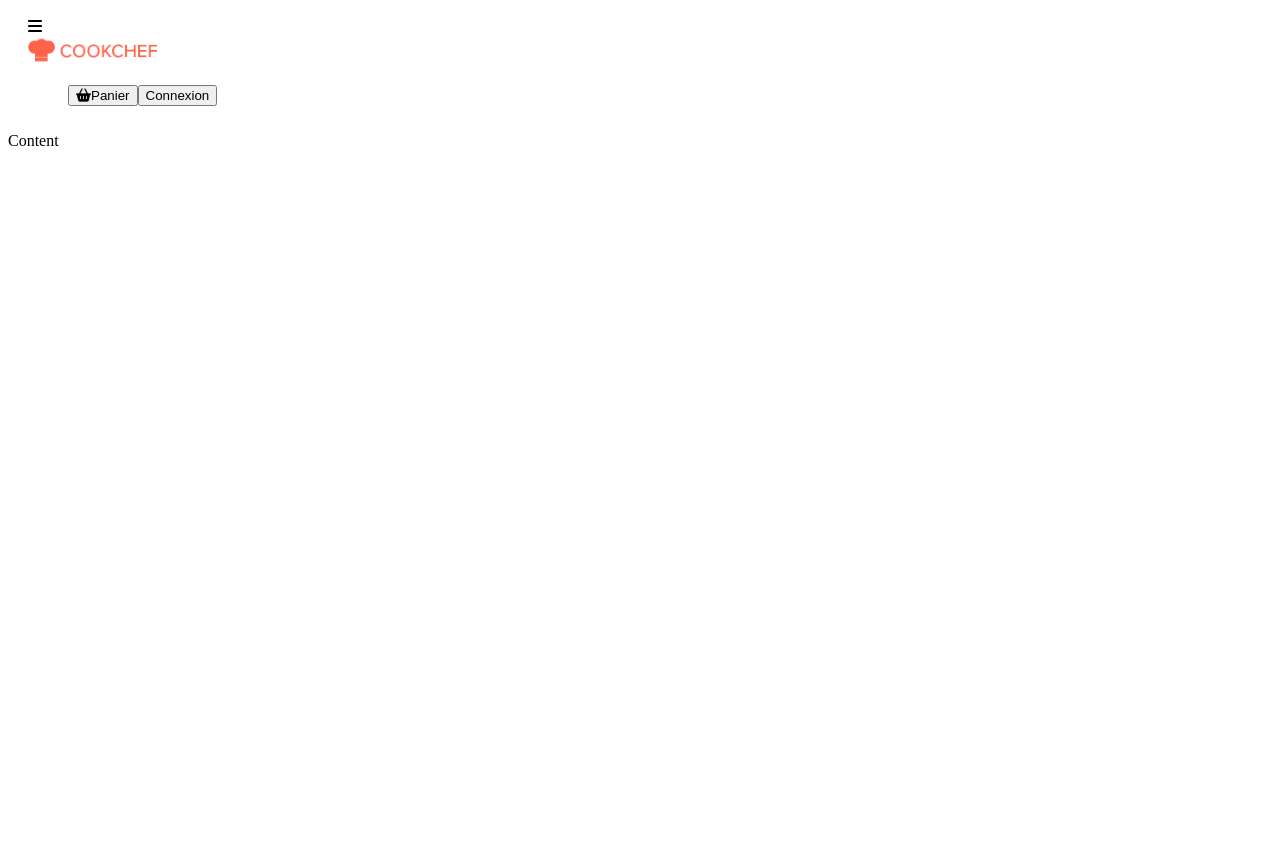
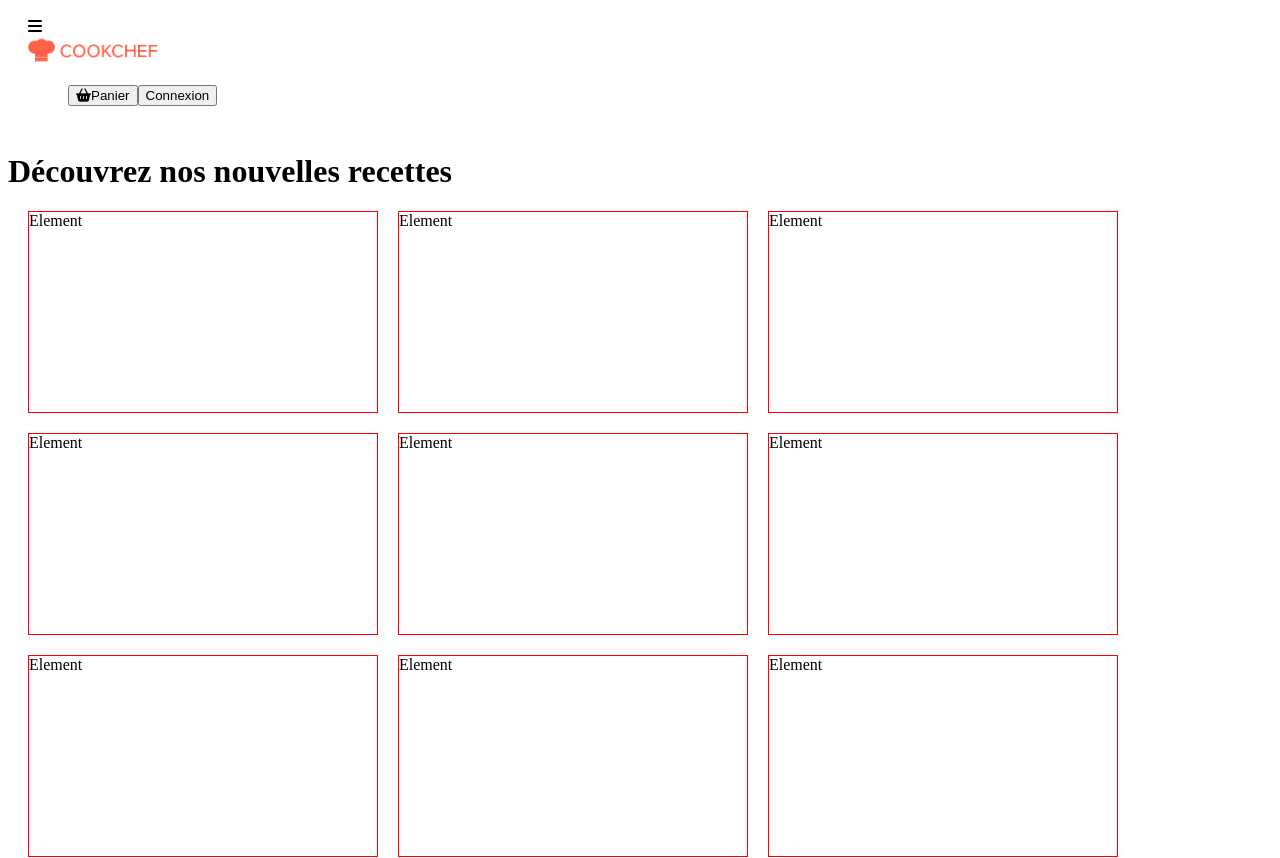
Before and after one commit to GuillemotClement/REACT-CookChef, a React (Vite) app: page / in a window 1280 px wide. Shown: the top 858 px of the page. Before the commit the page ends 816 px from the top, so only its background shows below. Built offline with nearby package versions, Linux system fonts and the light colour scheme; the HTML template or start-up script is replaced by a standard one.

Commit message:
Mise en place content

```diff
--- a/src/assets/styles/_themes.scss
+++ b/src/assets/styles/_themes.scss
@@ -19,3 +19,8 @@
   color: var(--primary);
   background-color: white;
 }
+
+.card {
+  border-radius: 20px;
+  background-color: white;
+}
--- a/src/components/Content.jsx
+++ b/src/components/Content.jsx
@@ -1,3 +1,23 @@
+import styles from "./Content.module.scss";
+
 export default function Content() {
-  return <div className="b2 flex-fill">Content</div>;
+  return (
+    <div className="flex-fill container p-20">
+      <h1 className="my-30">Découvrez nos nouvelles recettes</h1>
+      <div className={`card p-20 ${styles.contentCard}`}>
+        <div className={styles.grid}>
+          <div className={styles.elem}>Element</div>
+          <div className={styles.elem}>Element</div>
+          <div className={styles.elem}>Element</div>
+          <div className={styles.elem}>Element</div>
+          <div className={styles.elem}>Element</div>
+          <div className={styles.elem}>Element</div>
+          <div className={styles.elem}>Element</div>
+          <div className={styles.elem}>Element</div>
+          <div className={styles.elem}>Element</div>
+          <div className={styles.elem}>Element</div>
+        </div>
+      </div>
+    </div>
+  );
 }
--- /dev/null
+++ b/src/components/Content.module.scss
@@ -0,0 +1,16 @@
+.grid {
+  display: grid;
+  place-content: center;
+  grid-template-columns: repeat(3, 350px);
+  grid-auto-columns: repeat(3, 350px);
+  gap: 20px;
+}
+
+.contentCard {
+  width: 1130px;
+}
+
+.elem {
+  height: 200px;
+  border: 1px solid red;
+}
```
